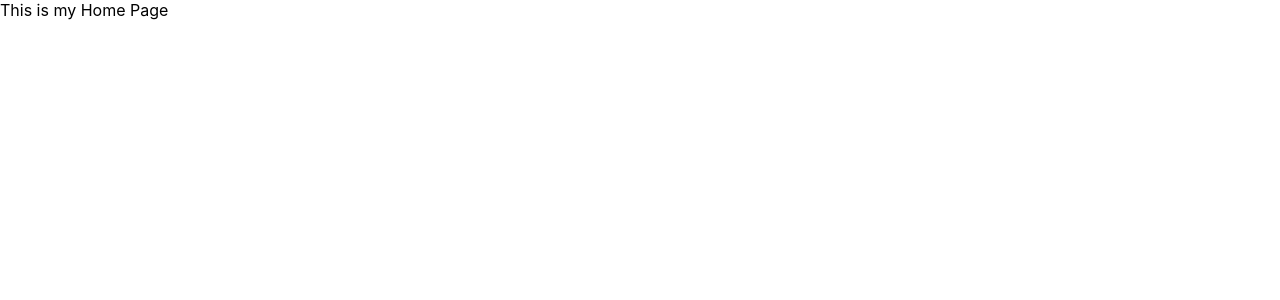
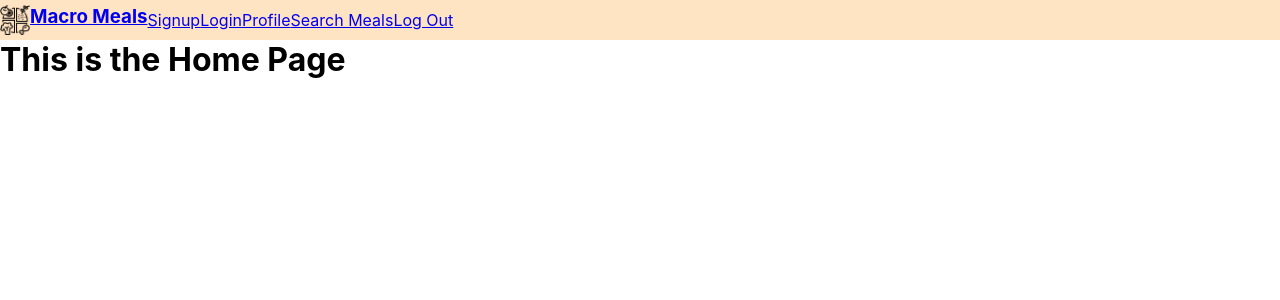
Before and after one commit to natedaniels42/macro-meals-client, a React (Create React App) app: page / in a window 1280 px wide. Shown: the top 300 px of the page. Built offline with nearby package versions, Linux system fonts and the light colour scheme.

Commit message:
Basic nav bar created

```diff
--- a/package.json
+++ b/package.json
@@ -8,6 +8,7 @@
     "@testing-library/user-event": "^7.2.1",
     "react": "^16.13.1",
     "react-dom": "^16.13.1",
+    "react-router-dom": "^5.2.0",
     "react-scripts": "3.4.3"
   },
   "scripts": {
--- a/public/index.html
+++ b/public/index.html
@@ -2,6 +2,7 @@
 <html lang="en">
   <head>
     <meta charset="utf-8" />
+    <!--Icons made by <a href="https://www.flaticon.com/authors/becris" title="Becris">Becris</a> from <a href="https://www.flaticon.com/" title="Flaticon"> www.flaticon.com</a>-->
     <link rel="icon" href="%PUBLIC_URL%/hnet.com-image.ico" />
     <meta name="viewport" content="width=device-width, initial-scale=1" />
     <meta name="theme-color" content="#000000" />
--- a/src/App.css
+++ b/src/App.css
@@ -1,38 +1,14 @@
-.App {
-  text-align: center;
+* {
+  box-sizing: border-box;
+  margin: 0;
+  padding: 0;
 }
 
-.App-logo {
-  height: 40vmin;
-  pointer-events: none;
+body {
+  min-height: 90vh;
 }
 
-@media (prefers-reduced-motion: no-preference) {
-  .App-logo {
-    animation: App-logo-spin infinite 20s linear;
-  }
+h1 {
+  position: relative;
+  top: 40px;
 }
-
-.App-header {
-  background-color: #282c34;
-  min-height: 100vh;
-  display: flex;
-  flex-direction: column;
-  align-items: center;
-  justify-content: center;
-  font-size: calc(10px + 2vmin);
-  color: white;
-}
-
-.App-link {
-  color: #61dafb;
-}
-
-@keyframes App-logo-spin {
-  from {
-    transform: rotate(0deg);
-  }
-  to {
-    transform: rotate(360deg);
-  }
-}
--- a/src/App.js
+++ b/src/App.js
@@ -1,10 +1,16 @@
 import React from 'react';
+import NavBar from './components/NavBar/NavBar';
 import './App.css';
 
 function App() {
   return (
     <div>
-      This is my Home Page
+      <NavBar />
+      <body>
+        <h1>
+          This is the Home Page
+        </h1>
+      </body>
     </div>
   );
 }
--- /dev/null
+++ b/src/components/NavBar/NavBar.css
@@ -0,0 +1,36 @@
+nav {
+    position: fixed;
+    margin: 0;
+    top: 0;
+    width: 100%;
+    display: flex;
+    background-color: bisque;
+    height: 40px;
+}
+
+.company-info {
+    display: flex;
+    align-items: center;
+
+}
+
+.company-container {
+    display: flex;
+}
+
+.company-image {
+    width: 30px;
+    height: 30px;
+}
+
+.company-name {
+    padding: 0;
+    height: 30px;
+}
+
+.nav-right {
+    display: flex;
+    justify-content: space-between;
+    align-items: center;
+    right: 0;
+}
--- /dev/null
+++ b/src/components/NavBar/NavBar.js
@@ -0,0 +1,25 @@
+import React from 'react';
+import { NavLink } from 'react-router-dom';
+import './NavBar.css';
+
+function NavBar() {
+    return (
+        <nav>
+            <div className="company-info">
+                <a href="/" className="company-container">
+                    <img className="company-image" src="nutrition.png" alt="company-logo" />
+                    <h3 className="company-name">Macro Meals</h3>
+                </a>
+            </div>
+            <div className="nav-right">
+                <a href="/signup" className="nav-link">Signup</a>
+                <a href="/login" className="nav-link">Login</a>
+                <a href="/profile" className="nav-link">Profile</a>
+                <a href="search" className="nav-link">Search Meals</a>
+                <a href="/" className="nav-link">Log Out</a>
+            </div>
+        </nav>
+    )
+}
+
+export default NavBar;
```
Also changed, not shown: public/nutrition.png (added), src/components/Footer/Footer.js (added), 1 other file (tests, documents, lock files or other folders).
